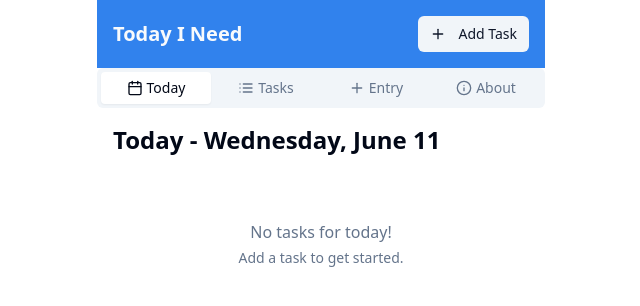
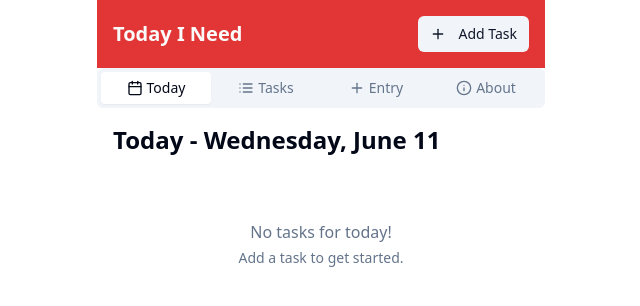
Before and after one commit to AreteanThings/today-i-need, a React (Vite) app: page / in a window 1280 px wide. Shown: the top 306 px of the page, without its empty margins (319-959 px from the left). Built offline with nearby package versions, Linux system fonts and the light colour scheme.

Commit message:
Refactor: Use red from logo for app colors
Update the color scheme in `src/index.css` to use the red color from the logo for the primary color and other elements, while retaining the blue color for buttons.

```diff
--- a/src/components/ui/button.tsx
+++ b/src/components/ui/button.tsx
@@ -1,3 +1,4 @@
+
 import * as React from "react"
 import { Slot } from "@radix-ui/react-slot"
 import { cva, type VariantProps } from "class-variance-authority"
@@ -9,7 +10,7 @@ const buttonVariants = cva(
   {
     variants: {
       variant: {
-        default: "bg-primary text-primary-foreground hover:bg-primary/90",
+        default: "bg-[hsl(214_84%_56%)] text-[hsl(210_40%_98%)] hover:bg-[hsl(214_84%_46%)]",
         destructive:
           "bg-destructive text-destructive-foreground hover:bg-destructive/90",
         outline:
@@ -17,7 +18,7 @@ const buttonVariants = cva(
         secondary:
           "bg-secondary text-secondary-foreground hover:bg-secondary/80",
         ghost: "hover:bg-accent hover:text-accent-foreground",
-        link: "text-primary underline-offset-4 hover:underline",
+        link: "text-[hsl(214_84%_56%)] underline-offset-4 hover:underline",
       },
       size: {
         default: "h-10 px-4 py-2",
--- a/src/index.css
+++ b/src/index.css
@@ -1,4 +1,3 @@
-
 @tailwind base;
 @tailwind components;
 @tailwind utilities;
@@ -16,8 +15,8 @@
     --popover: 0 0% 100%;
     --popover-foreground: 222.2 84% 4.9%;
 
-    --primary: 214 84% 56%;
-    --primary-foreground: 210 40% 98%;
+    --primary: 0 75% 55%;
+    --primary-foreground: 0 0% 98%;
 
     --secondary: 210 40% 96.1%;
     --secondary-foreground: 222.2 47.4% 11.2%;
@@ -25,15 +24,15 @@
     --muted: 210 40% 96.1%;
     --muted-foreground: 215.4 16.3% 46.9%;
 
-    --accent: 214 84% 56%;
-    --accent-foreground: 210 40% 98%;
+    --accent: 0 75% 55%;
+    --accent-foreground: 0 0% 98%;
 
     --destructive: 0 84.2% 60.2%;
     --destructive-foreground: 210 40% 98%;
 
     --border: 214.3 31.8% 91.4%;
     --input: 214.3 31.8% 91.4%;
-    --ring: 214 84% 56%;
+    --ring: 0 75% 55%;
 
     --radius: 0.5rem;
 
@@ -41,17 +40,17 @@
 
     --sidebar-foreground: 240 5.3% 26.1%;
 
-    --sidebar-primary: 214 84% 56%;
+    --sidebar-primary: 0 75% 55%;
 
     --sidebar-primary-foreground: 0 0% 98%;
 
-    --sidebar-accent: 214 20% 95%;
+    --sidebar-accent: 0 20% 95%;
 
-    --sidebar-accent-foreground: 214 84% 56%;
+    --sidebar-accent-foreground: 0 75% 55%;
 
     --sidebar-border: 220 13% 91%;
 
-    --sidebar-ring: 214 84% 56%;
+    --sidebar-ring: 0 75% 55%;
   }
 
   .dark {
@@ -64,8 +63,8 @@
     --popover: 222.2 84% 4.9%;
     --popover-foreground: 210 40% 98%;
 
-    --primary: 214 84% 56%;
-    --primary-foreground: 222.2 47.4% 11.2%;
+    --primary: 0 75% 55%;
+    --primary-foreground: 0 0% 100%;
 
     --secondary: 217.2 32.6% 17.5%;
     --secondary-foreground: 210 40% 98%;
@@ -73,23 +72,23 @@
     --muted: 217.2 32.6% 17.5%;
     --muted-foreground: 215 20.2% 65.1%;
 
-    --accent: 214 84% 56%;
-    --accent-foreground: 222.2 47.4% 11.2%;
+    --accent: 0 75% 55%;
+    --accent-foreground: 0 0% 100%;
 
     --destructive: 0 62.8% 30.6%;
     --destructive-foreground: 210 40% 98%;
 
     --border: 217.2 32.6% 17.5%;
     --input: 217.2 32.6% 17.5%;
-    --ring: 214 84% 56%;
+    --ring: 0 75% 55%;
     --sidebar-background: 240 5.9% 10%;
     --sidebar-foreground: 240 4.8% 95.9%;
-    --sidebar-primary: 214 84% 56%;
+    --sidebar-primary: 0 75% 55%;
     --sidebar-primary-foreground: 0 0% 100%;
     --sidebar-accent: 240 3.7% 15.9%;
-    --sidebar-accent-foreground: 214 84% 56%;
+    --sidebar-accent-foreground: 0 75% 55%;
     --sidebar-border: 240 3.7% 15.9%;
-    --sidebar-ring: 214 84% 56%;
+    --sidebar-ring: 0 75% 55%;
   }
 }
 
@@ -102,3 +101,11 @@
     @apply bg-background text-foreground;
   }
 }
+
+/* Button-specific overrides to keep blue color */
+@layer components {
+  .btn-blue {
+    --primary: 214 84% 56%;
+    --primary-foreground: 210 40% 98%;
+  }
+}
```
